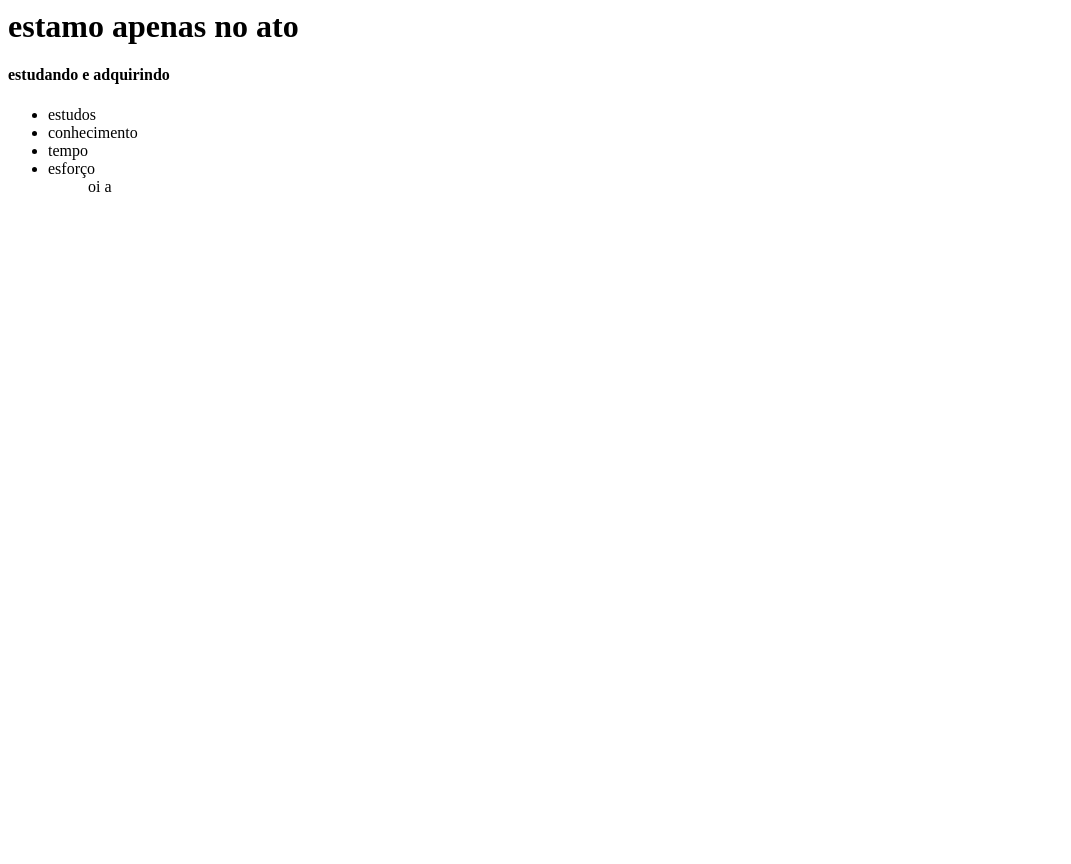
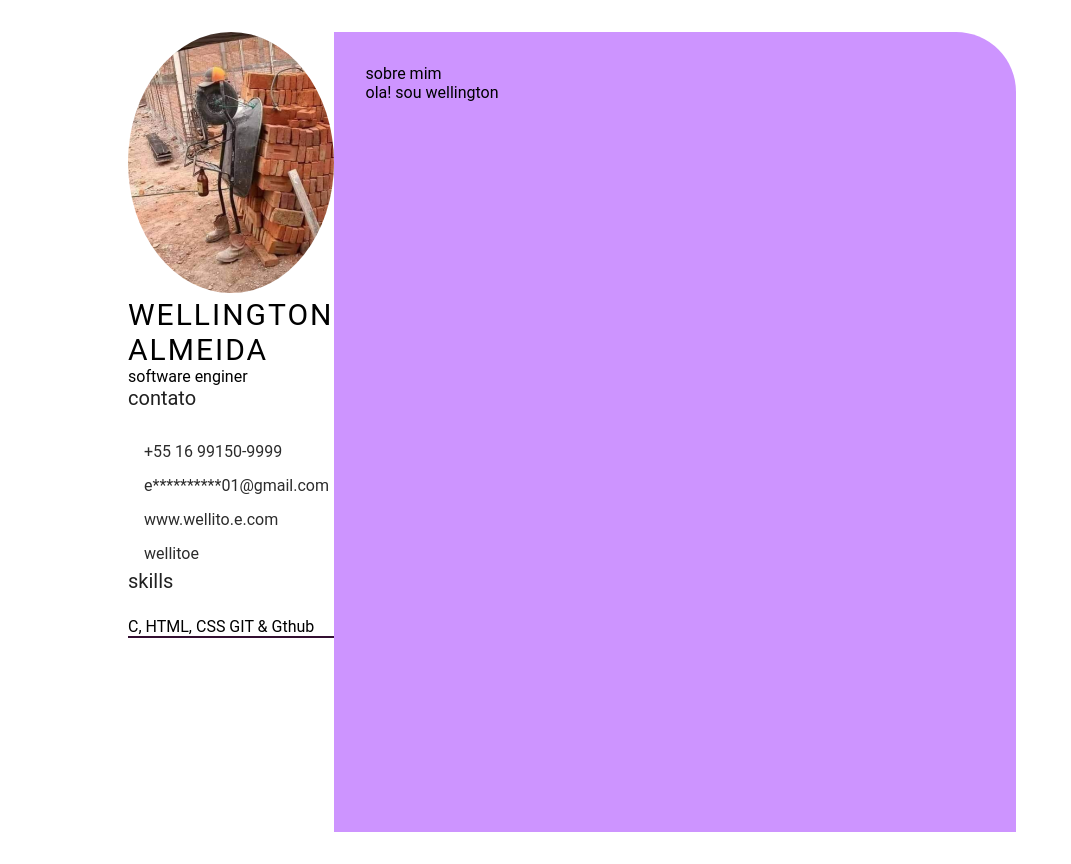
Before and after one commit to Wellitoe/tentando, a plain HTML site: page index.html in a window 1280 px wide. Shown: the whole page, without its empty margins (0-1071 px from the left). Before the commit the page ends 800 px from the top, so only its background shows below. Drawn offline with Linux system fonts and the light colour scheme.

Commit message:
feature: add index.html (#2)
Co-authored-by: [wellington almeida] <[ewellington01@gmail.com]>

```diff
--- a/index.html
+++ b/index.html
@@ -1,18 +1,48 @@
-<html>
-    <head>
-        <title>
-            vida estranha
-        </title>
-    </head>
-    <body>
-        <h1>estamo apenas no ato</h1>
-        <h4>estudando e adquirindo</h4>
-    </body>
-    <ul>
-        <li>estudos</li>
-        <li>conhecimento</li>
-        <li>tempo</li>
-        <li>esforço</li>
-        <ol>oi a</ol>
-    </ul>
+<!DOCTYPE HTML>
+<html lang="en">
+<head>
+    <meta charset="UTF-8">
+    <meta http-equiv="X-UA-Compatible" content="IE=edge">
+    <meta name="viewport" content="width=device-width, initial-scale=1.0">
+    <title>wellito</title>
+    <link rel="stylesheet" href="style.css">
+</head>
+<body>
+    <main class="resume-contents">
+        <section class="left-selection">
+            <section class="left-section-content">
+                <div class="profile">
+                    <img class="profile-image" src="img/profile-image.png" alt="profile image">
+                    <p class="name">wellington almeida</p>
+                    <p class="estudande">software enginer</p>
+                <div>
+                <div class="contact-info">
+                    <p class="left-title">contato</p>
+                    <ul>
+                        <li><i class="fa fa-phone"></i>+55 16 99150-9999</li>
+                        <li><i class="fa fa-envelope"></i>e**********01@gmail.com</li>
+                        <li><i class="fa fa-globe"></i>www.wellito.e.com</li>
+                        <li><i class="fa fa-github"></i>wellitoe</li>
+                    </ul>
+                </div>
+                <div class="skills">
+                    <p class="left-title">skills</p>
+                    <ul>
+                        <li>C, HTML, CSS GIT & Gthub</li>
+                    </ul>
+                </div>
+            </section>
+        </section>
+            <section class="right-section">
+                <div class="right-section-contents">
+                    <section class="about gap">
+                        <div class="right-title">sobre mim</div>
+                        <p class="abount-me-contents">
+                            ola! sou wellington <br>
+                            <br>
+
+
+            </section>
+        </section>
+</body>
 </html>
--- /dev/null
+++ b/style.css
@@ -0,0 +1,104 @@
+* {
+    margin: 0;
+    padding: 0;
+    box-sizing: border-box;
+    list-style: none;
+    font-family: 'Roboto', sans-serif;
+}
+
+.resume-contents {
+    min-height: 100vh;
+    width: 80%;
+    margin: 2rem auto;
+    display: grid;
+    grid-template-columns: repeat(7, 1fr);
+}
+
+.left-section {
+    grid-column: span 2;
+    height: 100%;
+    background-color: #3e12508c;
+}
+
+.right-section {
+    grid-column: span 5;
+    height: 100%;
+    background-color: #cd94ff;
+    border-radius: 0px 60px 0px 0px;
+}
+
+.left-section-contents{
+    padding: 2rem 2rem;
+    background-color: #b676ffc7;
+}
+
+.profile {
+    width: 100%;
+    border-bottom: 2px solid #330f31;
+}
+
+.profile .profile-image {
+    width: 100%;
+    border-radius: 100%;
+}
+
+.name {
+    color: #000000;
+    font-size: 30px;
+    letter-spacing: 2px;
+    text-transform: uppercase;
+}
+
+.profession {
+    color: #2c1a02;
+    font-size: 20px;
+    text-transform: uppercase;
+    text-align: center;
+}
+
+/* .contact-info { border-bottom: 2px solid #1B2631; } */
+.left-title {
+    color: #202020;
+    font-size: 20px;
+}
+
+.contact-info ul {
+    padding-top: 1.5rem;
+}
+
+.contact-info ul li,
+.references ul li {
+    padding: .4rem 0;
+    color: #2c2c2c;
+}
+
+.contact-info ul li i,
+.references ul li i {
+    padding-right: 1rem;
+    font-size: 18px;
+    color: #131038;
+}
+
+.skills ul {
+    padding-top: 1.5rem;
+}
+.skills ul li p {
+    padding: .4rem 0;
+    color: #000000;
+}
+
+.right-section-contents {
+    padding: 2rem 2rem;
+}
+
+.right-title {
+    color: #000000;
+}
+
+.gap {
+    padding-bottom: 2rem;
+}
+.about-me-contents {
+    font-size: 18px;
+    color: #000000;
+}
```
Also changed, not shown: IMG/profile-image.png (added), 1 other file.
